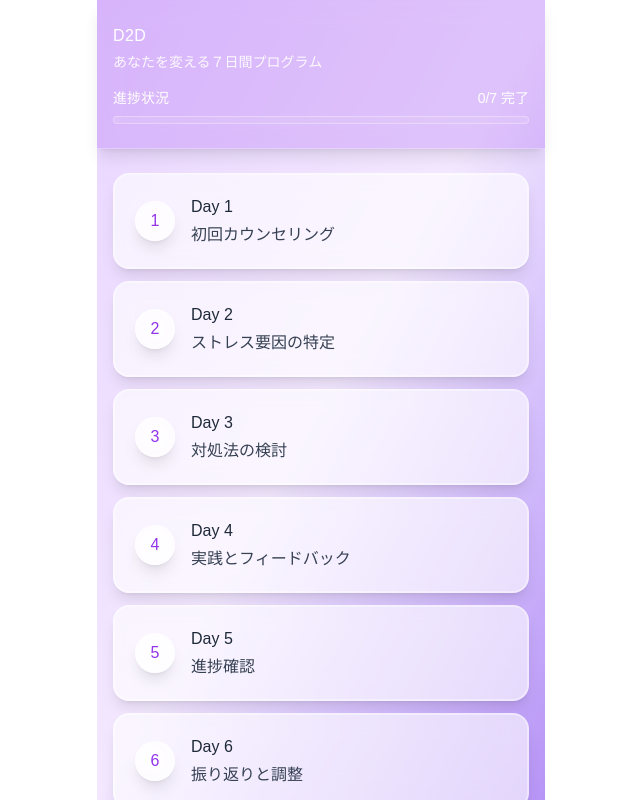
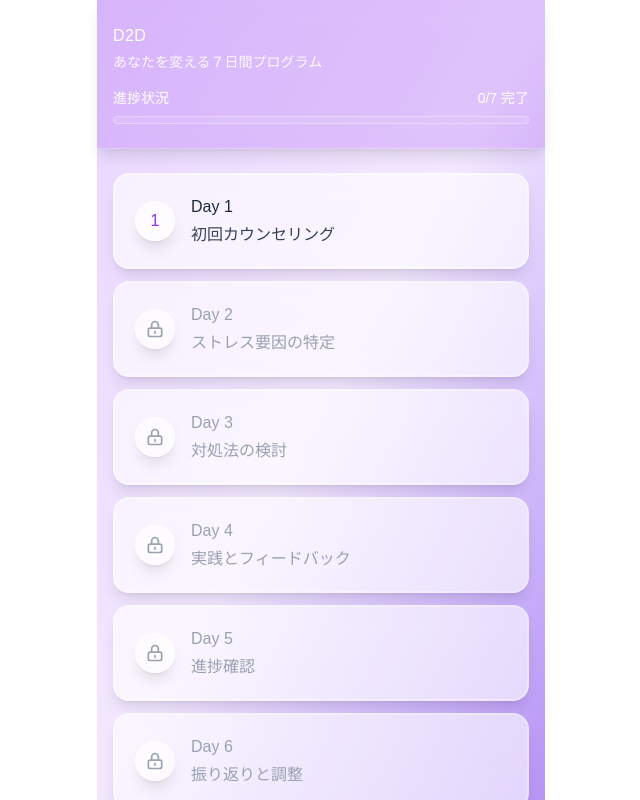
Before and after one commit to tsukasa829/d2d, a Next.js app: page / in a window 1280 px wide. Shown: the whole page, without its empty margins (319-959 px from the left). Built offline with nearby package versions, Linux system fonts and the light colour scheme; no server answers.

Commit message:
feat(home): lock future days based on current stage with visual feedback

```diff
--- a/app/page.tsx
+++ b/app/page.tsx
@@ -10,13 +10,13 @@ export default function Home() {
   const stage = user?.stage ?? 0;
 
   const days = [
-    { day: 1, title: "初回カウンセリング", completed: stage >= 1, path: "/chat/day1-confirm" },
-    { day: 2, title: "ストレス要因の特定", completed: stage >= 2, path: "/chat/day2" },
-    { day: 3, title: "対処法の検討", completed: stage >= 3, path: "/chat/day3" },
-    { day: 4, title: "実践とフィードバック", completed: stage >= 4, path: "/chat/day4" },
-    { day: 5, title: "進捗確認", completed: stage >= 5, path: "/chat/day5" },
-    { day: 6, title: "振り返りと調整", completed: stage >= 6, path: "/chat/day6" },
-    { day: 7, title: "総合評価", completed: stage >= 7, path: "/chat/day7" },
+    { day: 1, title: "初回カウンセリング", completed: stage >= 1, accessible: stage >= 0, path: "/chat/day1-confirm" },
+    { day: 2, title: "ストレス要因の特定", completed: stage >= 2, accessible: stage >= 1, path: "/chat/day2" },
+    { day: 3, title: "対処法の検討", completed: stage >= 3, accessible: stage >= 2, path: "/chat/day3" },
+    { day: 4, title: "実践とフィードバック", completed: stage >= 4, accessible: stage >= 3, path: "/chat/day4" },
+    { day: 5, title: "進捗確認", completed: stage >= 5, accessible: stage >= 4, path: "/chat/day5" },
+    { day: 6, title: "振り返りと調整", completed: stage >= 6, accessible: stage >= 5, path: "/chat/day6" },
+    { day: 7, title: "総合評価", completed: stage >= 7, accessible: stage >= 6, path: "/chat/day7" },
   ];
   const completedCount = days.filter((d) => d.completed).length;
 
@@ -44,8 +44,8 @@ export default function Home() {
       <div className="flex-1 overflow-y-auto px-4 py-6">
         <div className="space-y-3">
           {days.map((day, index) => {
-            const currentDay = Math.floor(stage);
-            const isCurrentDay = day.day === currentDay && !day.completed;
+            const isActive = day.accessible && !day.completed;
+            const isLocked = !day.accessible;
 
             const DayCard = (
               <motion.div
@@ -55,8 +55,8 @@ export default function Home() {
                 className={`bg-white/60 backdrop-blur-md rounded-2xl shadow-lg border-2 transition-all ${
                   day.completed
                     ? 'border-white/60 opacity-60 cursor-not-allowed'
-                    : isCurrentDay
-                    ? 'border-[#9333EA] hover:shadow-xl hover:bg-white/70 cursor-pointer'
+                    : isLocked
+                    ? 'border-white/30 opacity-40 cursor-not-allowed'
                     : 'border-white/40 hover:shadow-xl hover:bg-white/70 cursor-pointer'
                 }`}
               >
@@ -64,11 +64,17 @@ export default function Home() {
                   <div className={`w-10 h-10 rounded-full flex items-center justify-center backdrop-blur-md border border-white/40 shadow-lg ${
                     day.completed
                       ? 'bg-gradient-to-br from-[#B794F6]/80 to-[#9333EA]/80 text-white'
+                      : isLocked
+                      ? 'bg-white/40 text-gray-400'
                       : 'bg-white/60 text-[#9333EA]'
                   }`}>
                     {day.completed ? (
                       <svg className="w-6 h-6" fill="none" stroke="currentColor" viewBox="0 0 24 24">
                         <path strokeLinecap="round" strokeLinejoin="round" strokeWidth={2} d="M5 13l4 4L19 7" />
+                      </svg>
+                    ) : isLocked ? (
+                      <svg className="w-5 h-5" fill="none" stroke="currentColor" viewBox="0 0 24 24">
+                        <path strokeLinecap="round" strokeLinejoin="round" strokeWidth={2} d="M12 15v2m-6 4h12a2 2 0 002-2v-6a2 2 0 00-2-2H6a2 2 0 00-2 2v6a2 2 0 002 2zm10-10V7a4 4 0 00-8 0v4h8z" />
                       </svg>
                     ) : (
                       <span>{day.day}</span>
@@ -76,15 +82,19 @@ export default function Home() {
                   </div>
                   <div className="flex-1">
                     <div className="flex items-center gap-3 mb-1">
-                      <h3 className={`${day.completed ? 'text-gray-500 line-through' : 'text-gray-800'}`}>Day {day.day}</h3>
+                      <h3 className={`${day.completed ? 'text-gray-500 line-through' : isLocked ? 'text-gray-400' : 'text-gray-800'}`}>
+                        Day {day.day}
+                      </h3>
                     </div>
-                    <p className={`${day.completed ? 'text-gray-500' : 'text-gray-700'}`}>{day.title}</p>
+                    <p className={`${day.completed ? 'text-gray-500' : isLocked ? 'text-gray-400' : 'text-gray-700'}`}>
+                      {day.title}
+                    </p>
                   </div>
                 </div>
               </motion.div>
             );
 
-            return day.completed ? (
+            return day.completed || isLocked ? (
               <div key={day.day}>{DayCard}</div>
             ) : (
               <Link key={day.day} href={day.path} className="block">
```
